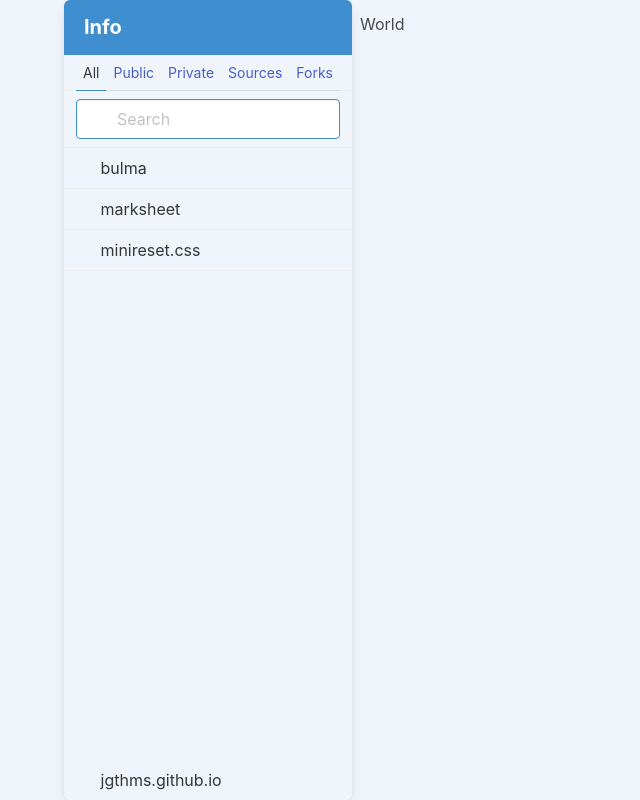
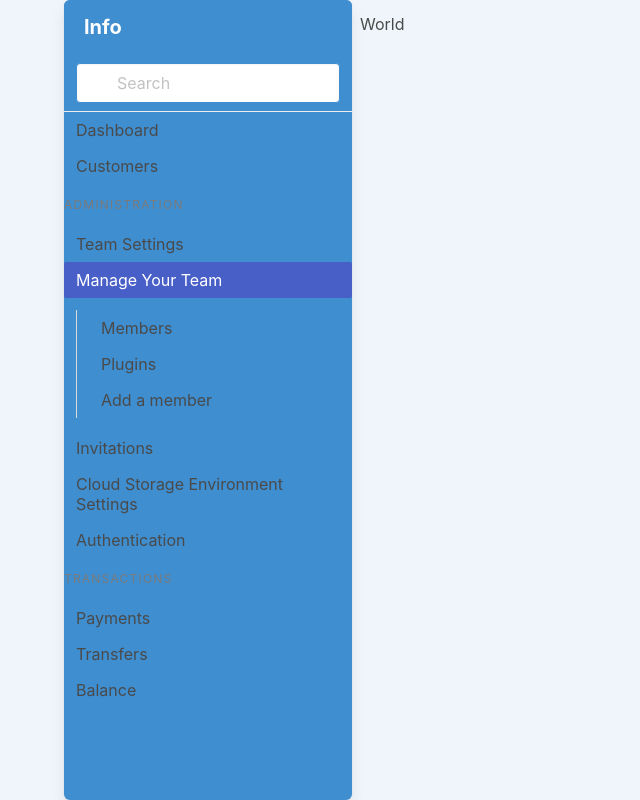
Before and after one commit to impeterk/tinyReddit, a React (Vite) app: page / in a window 1280 px wide. Shown: the whole page, without its empty margins (0-640 px from the left). Built offline with nearby package versions, Linux system fonts and the light colour scheme.

Commit message:
panel background

```diff
--- a/src/components/layout/Panel.jsx
+++ b/src/components/layout/Panel.jsx
@@ -1,17 +1,11 @@
 export default function Panel() {
   return (
-    <div className="container">
-     <article className="panel is-flex is-flex-direction-column min-h-full is-fullheight is-info">
+    <div className="container ">
+     <article className="panel has-background-info is-flex is-flex-direction-column min-h-full is-fullheight is-info">
   <p className="panel-heading">
     Info
   </p>
-  <p className="panel-tabs">
-    <a className="is-active">All</a>
-    <a>Public</a>
-    <a>Private</a>
-    <a>Sources</a>
-    <a>Forks</a>
-  </p>
+
   <div className="panel-block">
     <p className="control has-icons-left">
       <input className="input is-info" type="text" placeholder="Search" />
@@ -20,31 +14,38 @@
       </span>
     </p>
   </div>
-  <a className="panel-block is-active">
-    <span className="panel-icon">
-      <i className="fas fa-book" aria-hidden="true"></i>
-    </span>
-    bulma
-  </a>
-  <a className="panel-block">
-    <span className="panel-icon">
-      <i className="fas fa-book" aria-hidden="true"></i>
-    </span>
-    marksheet
-  </a>
-  <a className="panel-block">
-    <span className="panel-icon">
-      <i className="fas fa-book" aria-hidden="true"></i>
-    </span>
-    minireset.css
-  </a>
-  <a className="panel-block mt-auto">
-    <span className="panel-icon">
-      <i className="fas fa-book" aria-hidden="true"></i>
-    </span>
-    jgthms.github.io
-  </a>
-</article>
+  <aside class="menu">
+  <ul class="menu-list has-text-light">
+    <li><a>Dashboard</a></li>
+    <li><a>Customers</a></li>
+  </ul>
+  <p class="menu-label">
+    Administration
+  </p>
+  <ul class="menu-list">
+    <li><a>Team Settings</a></li>
+    <li>
+      <a class="is-active">Manage Your Team</a>
+      <ul>
+        <li><a>Members</a></li>
+        <li><a>Plugins</a></li>
+        <li><a>Add a member</a></li>
+      </ul>
+    </li>
+    <li><a>Invitations</a></li>
+    <li><a>Cloud Storage Environment Settings</a></li>
+    <li><a>Authentication</a></li>
+  </ul>
+  <p class="menu-label">
+    Transactions
+  </p>
+  <ul class="menu-list">
+    <li><a>Payments</a></li>
+    <li><a>Transfers</a></li>
+    <li><a>Balance</a></li>
+  </ul>
+</aside>
+  </article>
     </div>
   )
 }
--- a/src/views/Root.jsx
+++ b/src/views/Root.jsx
@@ -1,5 +1,6 @@
 import Panel from "../components/layout/Panel";
 import NavBar from "../components/layout/NavBar";
+import Menu from "../components/layout/Menu";
 
 export default function Root() {
     return (
```
